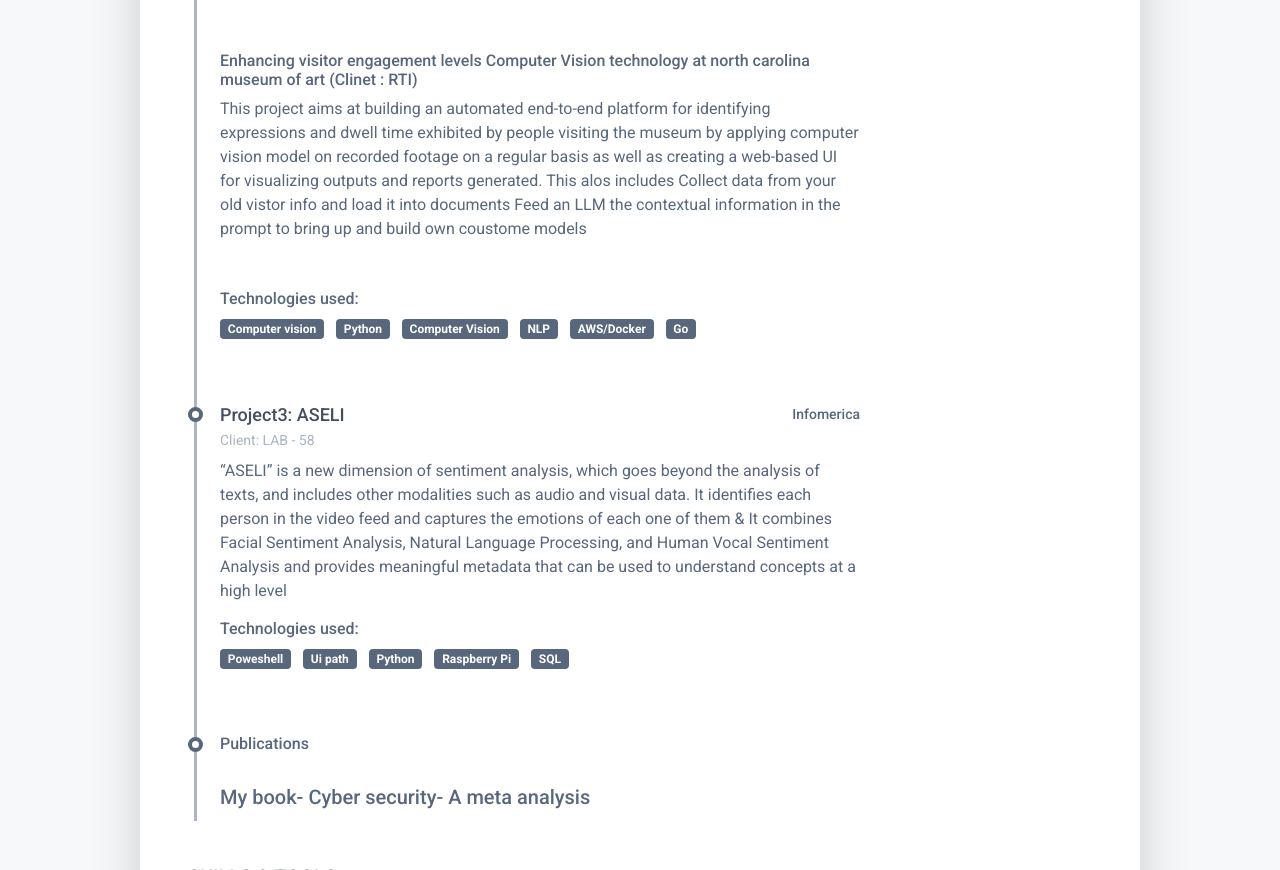
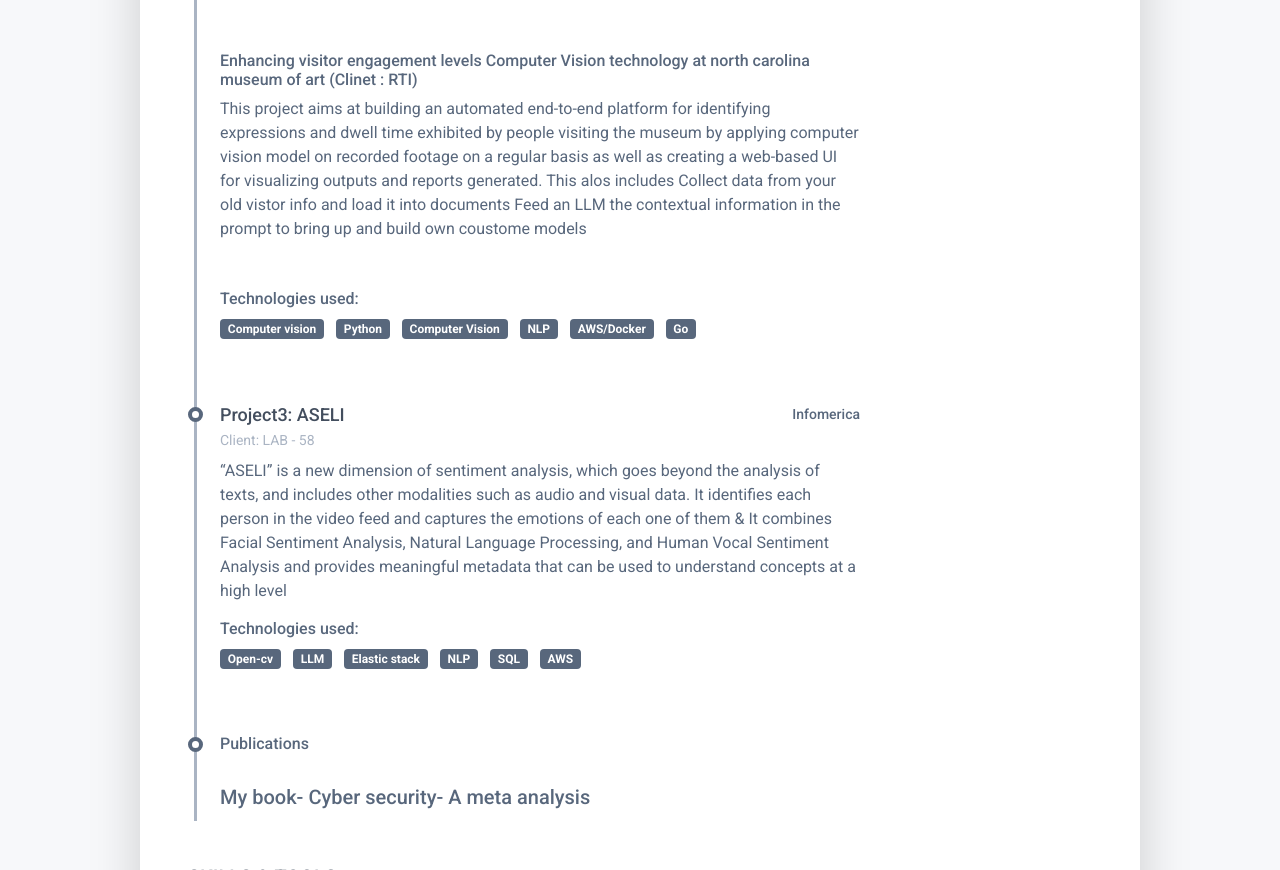
Before and after one commit to Bhargav-Ravinuthala/resume, a plain HTML site: page index.html in a window 1280 px wide. Shown: the part 1067-1937 px from the top of the page. Drawn offline with Linux system fonts and the light colour scheme.

Commit message:
Update index.html

```diff
--- a/index.html
+++ b/index.html
@@ -59,13 +59,13 @@
 			    <section class="resume-section summary-section mb-5">
 				    <h2 class="resume-section-title text-uppercase font-weight-bold pb-3 mb-3">Career Summary</h2>
 				    <div class="resume-section-content">
-					    <p class="mb-0">I'm a <a class="text-reset text-link" target="_blank">Python Developer with ~4+ years of hands-on experience designing, developing, and implementing applications and solutions using a range of technologies and programming languages. Seeking to leverage broad development experience and hands-on technical expertise in a challenging role as a Full-stack Developer. I love to dig into customer problems and solve them with modern technology.</p>
+					    <p class="mb-0">I'm a <a class="text-reset text-link" target="_blank">Python Developer with ~4 years of hands-on experience designing, developing, and implementing applications and solutions using a range of technologies and programming languages. Seeking to leverage broad development experience and hands-on technical expertise in a challenging role as a Full-stack Developer. I love to dig into customer problems and solve them with modern technology.</p>
 				    </div>
 			    </section><!--//summary-section-->
 			    <div class="row">
 				    <div class="col-lg-9">
 					    <section class="resume-section experience-section mb-5">
-						    <h2 class="resume-section-title text-uppercase font-weight-bold pb-3 mb-3">Work Experience</h2>
+						    <h2 class="resume-section-title text-uppercase font-weight-bold pb-3 mb-3">Work Experience: Infomerica - 2019 - Present</h2>
 						    <div class="resume-section-content">
 							    <div class="resume-timeline position-relative">
 								    <article class="resume-timeline-item position-relative pb-5">
@@ -146,11 +146,12 @@
 										    <p>“ASELI” is a new dimension of sentiment analysis, which goes beyond the analysis of texts, and includes other modalities such as audio and visual data. It identifies each person in the video feed and captures the emotions of each one of them & It combines Facial Sentiment Analysis, Natural Language Processing, and Human Vocal Sentiment Analysis and provides meaningful metadata that can be used to understand concepts at a high level </p>
 										    <h4 class="resume-timeline-item-desc-heading font-weight-bold">Technologies used:</h4>
 										    <ul class="list-inline">
-											    <li class="list-inline-item"><span class="badge bg-secondary badge-pill">Poweshell</span></li>
-											    <li class="list-inline-item"><span class="badge bg-secondary badge-pill">Ui path</span></li>
-											    <li class="list-inline-item"><span class="badge bg-secondary badge-pill">Python</span></li>
-											    <li class="list-inline-item"><span class="badge bg-secondary badge-pill">Raspberry Pi</span></li>
+											    <li class="list-inline-item"><span class="badge bg-secondary badge-pill">Open-cv</span></li>
+											    <li class="list-inline-item"><span class="badge bg-secondary badge-pill">LLM</span></li>
+											    <li class="list-inline-item"><span class="badge bg-secondary badge-pill">Elastic stack</span></li>
+											    <li class="list-inline-item"><span class="badge bg-secondary badge-pill">NLP</span></li>
 											    <li class="list-inline-item"><span class="badge bg-secondary badge-pill">SQL</span></li>
+											    <li class="list-inline-item"><span class="badge bg-secondary badge-pill">AWS</span></li>
 										    </ul>
 									    </div><!--//resume-timeline-item-desc-->
 
```
